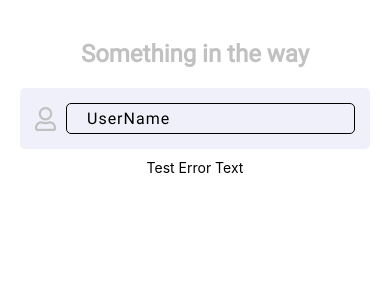
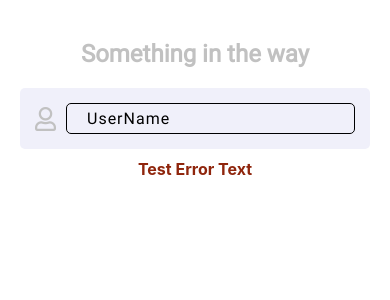
Before and after one commit to KennedyMungai/WhatsappClone, a React Native app: screen / in a window 390 px wide. Shown: the top 300 px of the page. Built offline with nearby package versions, Linux system fonts and the light colour scheme.

Commit message:
Added and styled the error component

```diff
--- a/components/Input.js
+++ b/components/Input.js
@@ -10,7 +10,7 @@ const Input = ({ style, label, IconPack, iconName, iconSize }) => {
                 <TextInput style={styles.textInputStyles} placeholder='UserName' />
             </View>
             <View style={styles.inputScreenErrorContainerStyles}>
-                <Text>Test Error Text</Text>
+                <Text style={styles.inputScreenErrorText}>Test Error Text</Text>
             </View>
         </View>
     )
@@ -54,5 +54,10 @@ const styles = StyleSheet.create({
     },
     inputScreenErrorContainerStyles: {
         marginTop: 10
+    },
+    inputScreenErrorText: {
+        fontSize: 16,
+        color: colors.errorRed,
+        fontWeight: 'bold',
     }
 })
```
